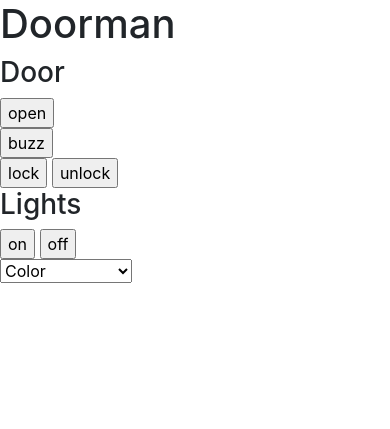
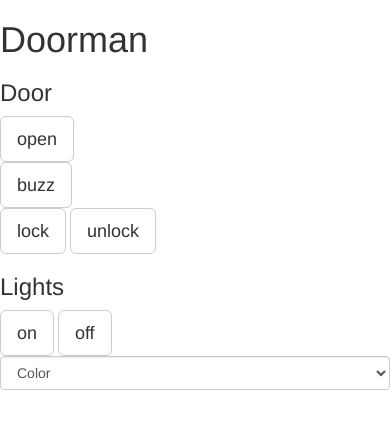
Before and after one commit to WhitWaldo/hal, a Flask app: page / in a window 390 px wide. Shown: the top 429 px of the page. Run offline with Flask 2, Linux system fonts and the light colour scheme; some libraries are stand-ins or nearby versions.

Commit message:
started adding bootstrap

```diff
--- a/templates/index.html
+++ b/templates/index.html
@@ -6,27 +6,31 @@
       <link rel="stylesheet" type="text/css" href="../web/bower_components/font-awesome/css/font-awesome.css">
   </head>
   <body>
+    <div class="row">
+      <div class="col-md-10 col-md-offset-1">
         <h1>Doorman</h1>
         <h3>Door</h3>
         <form>
-      <div>
-        <input type="submit" name="door" value="open">
+          <div >
+            <input class="btn btn-lg btn-default" type="submit" name="door" value="open">
+          </div>
+          <div >
+            <input class="btn btn-lg btn-default" type="submit" name="door" value="buzz">
           </div>
           <div>
-        <input type="submit" name="door" value="buzz">
-      </div>
-      <div>
-        <input type="submit" name="door" value="lock">
-        <input type="submit" name="door" value="unlock">
+            <input class="btn btn-lg btn-default" type="submit" name="door" value="lock">
+            <input class="btn btn-lg btn-default" type="submit" name="door" value="unlock">
           </div>
         </form>
         <h3>Lights</h3>
         <form>
-      <input type="submit" name="lights" value="on">
-      <input type="submit" name="lights" value="off">
+          <div>
+            <input class="btn btn-lg btn-default" type="submit" name="lights" value="on">
+            <input class="btn btn-lg btn-default" type="submit" name="lights" value="off">
+          </div>
         </form>
         <form>
-      <select name="color" onchange="this.form.submit()">
+          <select class="form-control"  name="color" onchange="this.form.submit()">
             <option value="" selected="selected">Color</option>
             <option value="white">White</option>
             <option value="violet">Violet</option>
@@ -47,6 +51,8 @@
             <option value="lavendar">Lavendar</option>
           </select>
         </form>
+      </div>
+    </div>
   <!--Le Javascripts-->
   <script type="application/javascript" src="../web/bower_components/jquery/dist/jquery.js"></script>
   <script type="application/javascript" src="../web/bower_components/underscore/underscore.js"></script>
```
Lines whose indentation alone changed are shown as unchanged.
